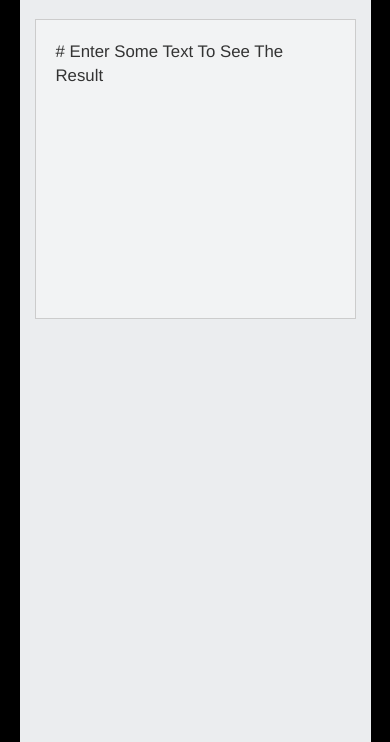
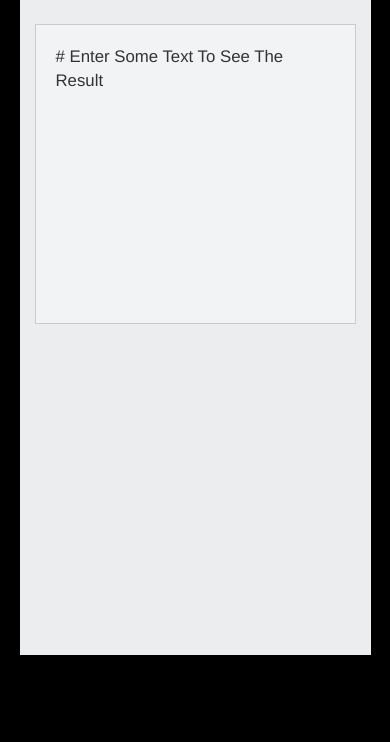
Before and after one commit to LambertTran/markdown-preview, a React app: page / in a window 390 px wide. Shown: the part 102-844 px from the top of the page. Built offline with nearby package versions, Linux system fonts and the light colour scheme.

Commit message:
fix style: height of container in mobile div

```diff
--- a/public/sass/index.scss
+++ b/public/sass/index.scss
@@ -1,6 +1,6 @@
 $input-bg:#F2F3F4  ;
 $phone-size: 450px;
-$tablet-size: 750px;
+$tablet-size: 751px;
 
 @mixin boxProps{
   margin: 1em auto;
@@ -13,7 +13,7 @@ $tablet-size: 750px;
 
   @media screen and (min-width:$tablet-size) {
     width: 90%;
-    height:500px;
+    height:600px;
   }
 }
 
@@ -26,6 +26,11 @@ html,body{
   background-color:#EBEDEF  ;
   width: 90%;
   height: 100vh;
+
+  @media screen and (max-width:$phone-size) {
+  height:100%;
+}
+
 }
 
 .title{
```
Also changed, not shown: public/css/index.css, 1 other file.
